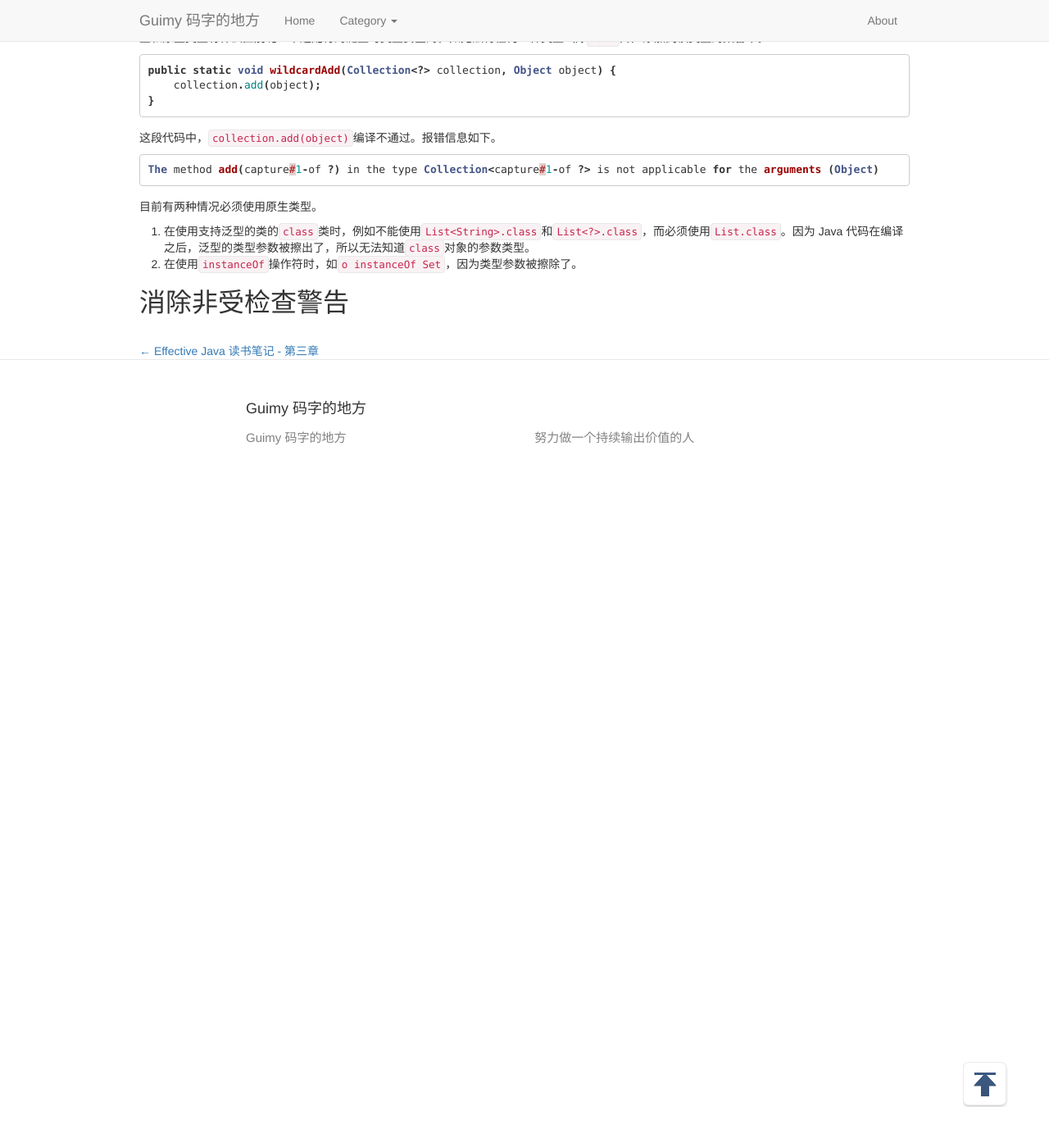
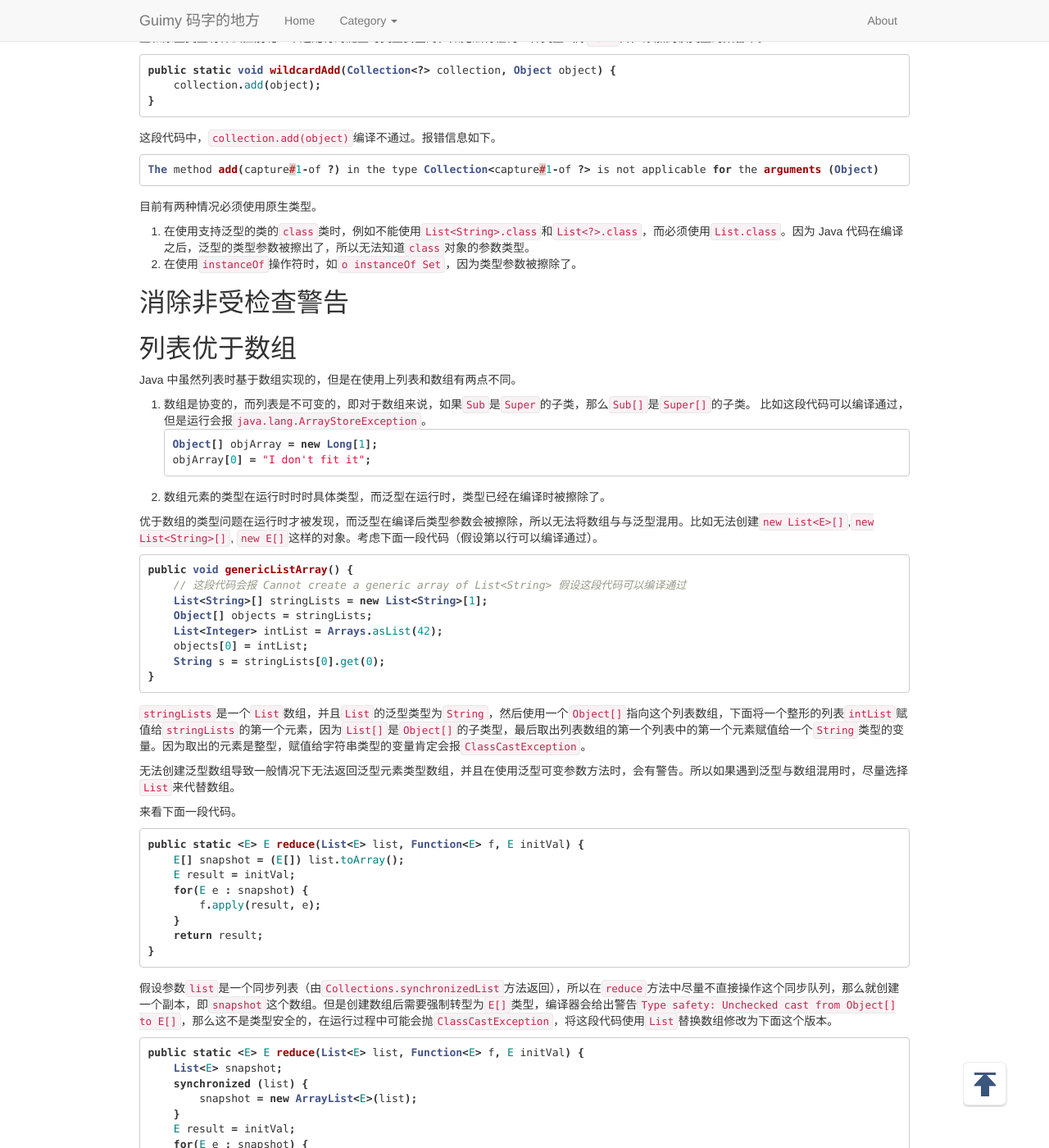
Before and after one commit to guimingyue/guimingyue.github.io, a Jekyll site: the page built from _posts/2017-05-07-ej-ch5.md, in a window 1280 px wide and 1400 px high, scrolled down 780 px. Shown: the whole window at 82% size. Built offline with Jekyll 4.4.1, drawn with Linux system fonts in a browser that asks for light colours; comment, search, counter and statistics services are not loaded; before the commit the page ends 1410 px from its top, so only the background shows below that; some of the changed text lies outside the part shown.

Commit message:
update ch3 and ch5

````diff
--- a/_posts/2017-05-07-ej-ch5.md
+++ b/_posts/2017-05-07-ej-ch5.md
@@ -49,3 +49,60 @@ The method add(capture#1-of ?) in the type Collection<capture#1-of ?> is not app
 2. 在使用`instanceOf`操作符时，如`o instanceOf Set`，因为类型参数被擦除了。
 
 ## 消除非受检查警告
+
+
+## 列表优于数组
+
+Java 中虽然列表时基于数组实现的，但是在使用上列表和数组有两点不同。
+
+1. 数组是协变的，而列表是不可变的，即对于数组来说，如果`Sub`是`Super`的子类，那么`Sub[]`是`Super[]`的子类。
+    比如这段代码可以编译通过，但是运行会报`java.lang.ArrayStoreException`。
+```java
+Object[] objArray = new Long[1];
+objArray[0] = "I don't fit it";
+```
+
+2. 数组元素的类型在运行时时时具体类型，而泛型在运行时，类型已经在编译时被擦除了。
+
+优于数组的类型问题在运行时才被发现，而泛型在编译后类型参数会被擦除，所以无法将数组与与泛型混用。比如无法创建`new List<E>[]`,`new List<String>[]`, `new E[]`这样的对象。考虑下面一段代码（假设第以行可以编译通过）。
+```java
+public void genericListArray() {
+    // 这段代码会报 Cannot create a generic array of List<String> 假设这段代码可以编译通过
+    List<String>[] stringLists = new List<String>[1];
+    Object[] objects = stringLists;
+    List<Integer> intList = Arrays.asList(42);
+    objects[0] = intList;
+    String s = stringLists[0].get(0);
+}
+```
+`stringLists`是一个`List`数组，并且`List`的泛型类型为`String`，然后使用一个`Object[]`指向这个列表数组，下面将一个整形的列表`intList`赋值给`stringLists`的第一个元素，因为`List[]`是`Object[]`的子类型，最后取出列表数组的第一个列表中的第一个元素赋值给一个`String`类型的变量。因为取出的元素是整型，赋值给字符串类型的变量肯定会报`ClassCastException`。
+
+无法创建泛型数组导致一般情况下无法返回泛型元素类型数组，并且在使用泛型可变参数方法时，会有警告。所以如果遇到泛型与数组混用时，尽量选择`List`来代替数组。
+
+来看下面一段代码。
+
+```java
+public static <E> E reduce(List<E> list, Function<E> f, E initVal) {
+    E[] snapshot = (E[]) list.toArray();
+    E result = initVal;
+    for(E e : snapshot) {
+        f.apply(result, e);
+    }
+    return result;
+}
+```
+假设参数`list`是一个同步列表（由`Collections.synchronizedList`方法返回），所以在`reduce`方法中尽量不直接操作这个同步队列，那么就创建一个副本，即`snapshot`这个数组。但是创建数组后需要强制转型为`E[]`类型，编译器会给出警告`Type safety: Unchecked cast from Object[] to E[]`，那么这不是类型安全的，在运行过程中可能会抛`ClassCastException`，将这段代码使用`List`替换数组修改为下面这个版本。
+```java
+public static <E> E reduce(List<E> list, Function<E> f, E initVal) {
+    List<E> snapshot;
+    synchronized (list) {
+        snapshot = new ArrayList<E>(list);
+    }
+    E result = initVal;
+    for(E e : snapshot) {
+        f.apply(result, e);
+    }
+    return result;
+}
+```
+这也就消除了潜在的类型转换异常。
````
Also changed, not shown: _posts/2017-04-30-ej-ch3.md (+6 -6 lines).
